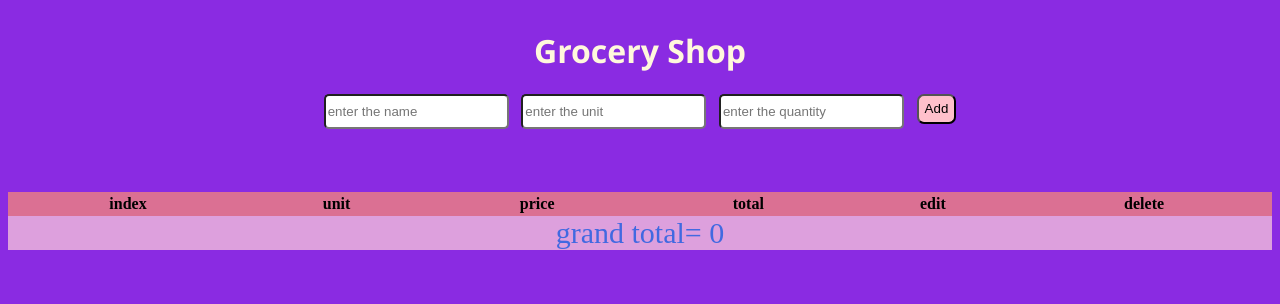
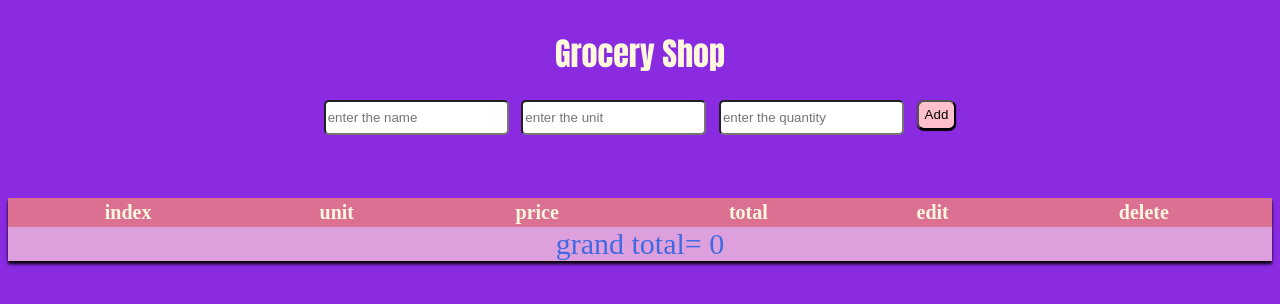
Before and after one commit to SwagataBhol/angular_project, an Angular app: page / in a window 1280 px wide. Shown: the top 304 px of the page. Built offline with nearby package versions, Linux system fonts and the light colour scheme.

Commit message:
added localStorage

```diff
--- a/src/app/forms/forms.component.css
+++ b/src/app/forms/forms.component.css
@@ -9,7 +9,7 @@ form{
 }
 h1{
     color: cornsilk;
-    font-family: 'Segoe UI', Tahoma, Geneva, Verdana, sans-serif;
+    font-family: Impact, Haettenschweiler, 'Arial Narrow Bold', sans-serif;
 }
 footer{
     display: flex;
@@ -17,10 +17,12 @@ footer{
     background-color: plum;
     color: royalblue;
     font-size: 30px;
+    box-shadow: 0px 3px 3px black;
 }
 header{
     display: flex;
     justify-content: center;
+
 }
 input{
     margin-right: 1%;
--- a/src/app/forms/forms.component.html
+++ b/src/app/forms/forms.component.html
@@ -9,7 +9,7 @@
 
 
 </form>
-<app-table [Items]="Items"></app-table>
+<app-table [Items]="Items" [myStorage]="myStorage"></app-table>
 <footer>
     <app-grand-total [Items]="Items"></app-grand-total>
 
--- a/src/app/forms/forms.component.ts
+++ b/src/app/forms/forms.component.ts
@@ -9,7 +9,7 @@ import{data} from 'src/app/data'
 export class FormsComponent implements OnInit {
   // @Output() passValue=new EventEmitter
   Items:data[]=[]
-
+  myStorage = window.localStorage;
 
   constructor() {
 
@@ -17,17 +17,19 @@ export class FormsComponent implements OnInit {
   getValue(titem:string,tunit:string,tprice:string){
     if(titem!=="" && tunit !== "" && tprice !== "")
     {
+
       let obj={item:titem,unit:tunit,price:tprice}
       this.Items.push(obj)
       console.log(obj)
+      this.myStorage.setItem("Items", JSON.stringify(this.Items))
+      this.Items = JSON.parse(this.myStorage.getItem('Items') || '{}')
+
+
     }
     else
     {
         alert("Fields should not be empty..")
     }
-
-
-    // form.resetForm()
 
   }
 
--- a/src/app/table/table.component.css
+++ b/src/app/table/table.component.css
@@ -4,9 +4,15 @@ table{
     width: 100%;
     background-color: palevioletred;
     border-collapse: separate;
+    box-shadow: 0px 3px 3px black;
 
 }
 
 app-table-row{
     display: contents;
 }
+th{
+    color: cornsilk;
+    font-size: 20px;
+
+}
--- a/src/app/table/table.component.ts
+++ b/src/app/table/table.component.ts
@@ -8,6 +8,7 @@ import { Component, OnInit,Input } from '@angular/core';
 export class TableComponent implements OnInit {
 
   @Input() Items:any[]=[]
+  @Input() myStorage:any
 
 
   constructor() {
@@ -20,6 +21,10 @@ export class TableComponent implements OnInit {
   deleteItem(currentItem:object){
      let ind=this.Items.indexOf(currentItem)
     this.Items.splice(ind,1)
+
+    this.myStorage.setItem("Items", JSON.stringify(this.Items))
+    this.Items = JSON.parse(this.myStorage.getItem('Items') || '{}')
+
   }
 
   editItem(passEventValue:any){
@@ -44,12 +49,17 @@ export class TableComponent implements OnInit {
       ele.childNodes[2].contentEditable=false
       ele.childNodes[3].textContent=ele.childNodes[1].textContent*ele.childNodes[2].textContent
       let ind=this.Items.indexOf(index)
+      this.Items[ind].item=ele.childNodes[0].textContent
       this.Items[ind].unit=ele.childNodes[1].textContent
       this.Items[ind].price=ele.childNodes[2].textContent
 
       console.log("after edit ",this.Items[ind])
       e.textContent="edit"
 
+      this.myStorage.setItem("Items", JSON.stringify(this.Items))
+      this.Items = JSON.parse(this.myStorage.getItem('Items') || '{}')
+
+
     }
 
   }
--- a/src/index.html
+++ b/src/index.html
@@ -7,6 +7,7 @@
   <meta name="viewport" content="width=device-width, initial-scale=1">
   <link rel="icon" type="image/x-icon" href="favicon.ico">
   <link rel="stylesheet" href="https://use.fontawesome.com/releases/v5.13.0/css/all.css">
+  <link href="//netdna.bootstrapcdn.com/font-awesome/3.2.1/css/font-awesome.css" rel="stylesheet">
 </head>
 <body>
   <app-root></app-root>
--- a/src/styles.css
+++ b/src/styles.css
@@ -9,6 +9,7 @@ button{
     border-radius: 7px;
     height: 30px;
     width: auto;
+    box-shadow: 0px 1px 1px black;
 }
 table{
     border-collapse: separate;
```
Also changed, not shown: src/app/table-row/table-row.component.css (line endings or trailing spaces).
